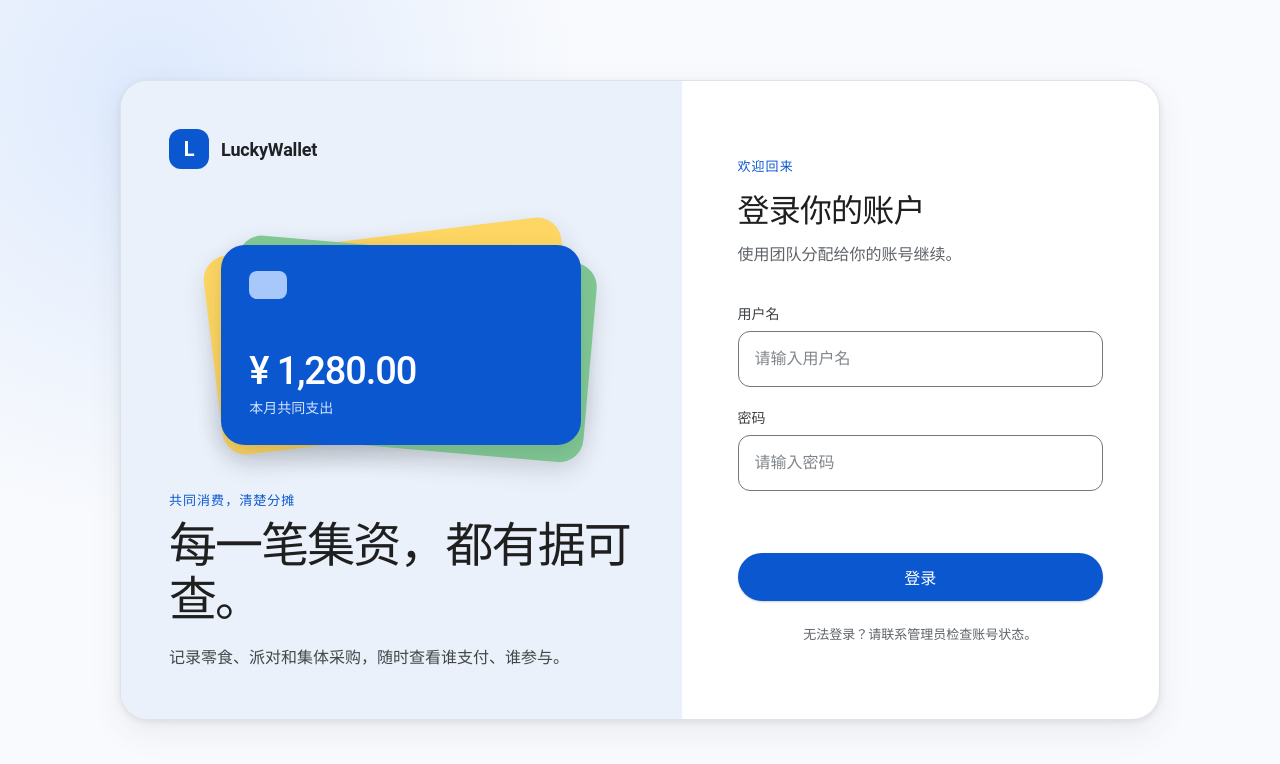
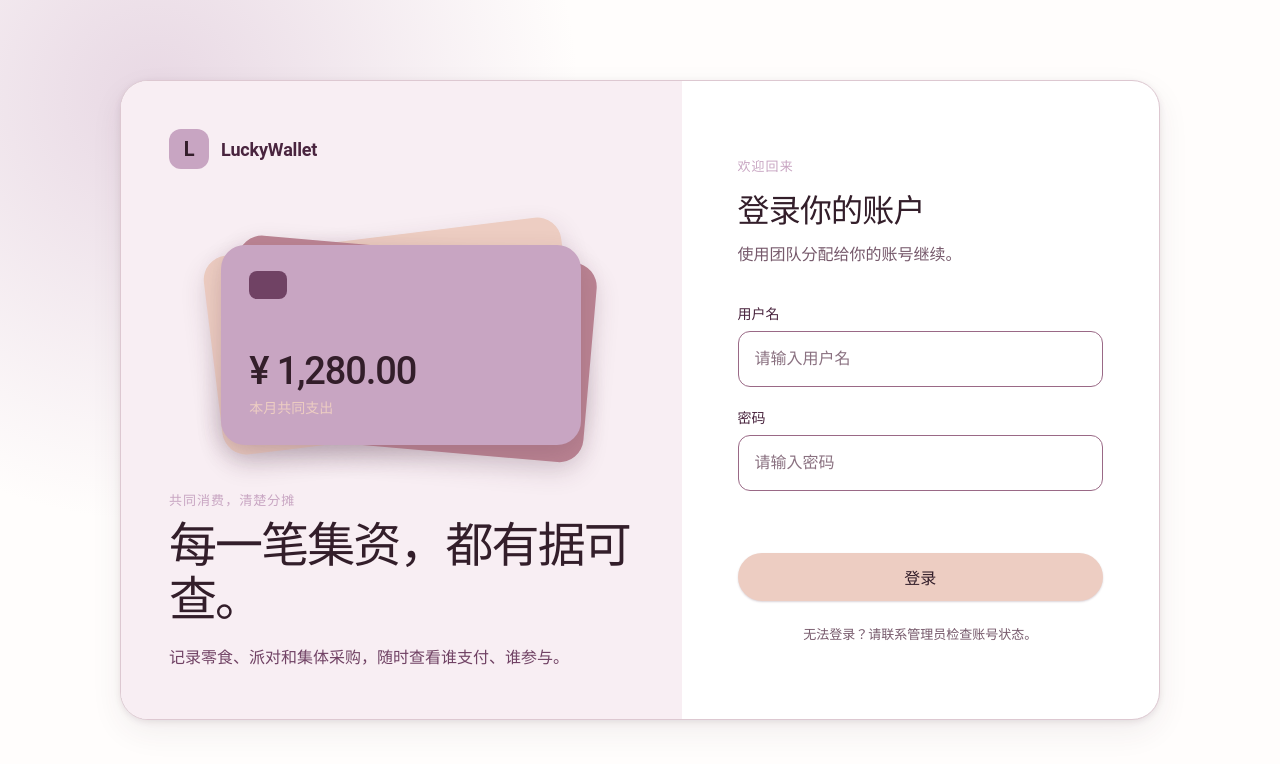
Before and after one commit to MakiWinster72/LuckyWallet, a React app in the folder frontend/: page /login in a window 1280 px wide. Shown: the top 764 px of the page. Built offline with nearby package versions, Linux system fonts and the light colour scheme; no server answers; the HTML template or start-up script is replaced by a standard one.

Commit message:
style(theme): apply documented color palette

```diff
--- a/frontend/src/index.css
+++ b/frontend/src/index.css
@@ -112,12 +112,12 @@ button:disabled {
 
 .wallet-card-back {
   transform: rotate(-7deg) translate(-8px, -10px);
-  background: var(--color-accent-yellow);
+  background: var(--color-wallet-back);
 }
 
 .wallet-card-middle {
   transform: rotate(5deg) translate(10px, 3px);
-  background: var(--color-accent-green);
+  background: var(--color-wallet-middle);
 }
 
 .wallet-card-front {
@@ -264,13 +264,13 @@ input:focus-visible {
 
 .primary-button {
   border: 0;
-  background: var(--color-primary);
-  color: var(--color-on-primary);
+  background: var(--color-accent);
+  color: var(--color-on-accent);
   box-shadow: 0 1px 2px var(--color-shadow-medium);
 }
 
 .primary-button:hover:not(:disabled) {
-  background: var(--color-primary-hover);
+  background: var(--color-accent-hover);
   box-shadow: 0 2px 5px var(--color-shadow-strong);
 }
 
--- a/frontend/src/styles/colors.css
+++ b/frontend/src/styles/colors.css
@@ -1,38 +1,44 @@
 :root {
-  /* Brand */
-  --color-primary: #0b57d0;
-  --color-primary-hover: #0842a0;
-  --color-on-primary: #ffffff;
-  --color-primary-container: #d3e3fd;
-  --color-primary-container-soft: rgb(211 227 253 / 72%);
-  --color-on-primary-container: #a8c7fa;
+  color-scheme: light;
 
-  /* Supporting wallet colors */
-  --color-accent-yellow: #fdd663;
-  --color-accent-green: #81c995;
+  /* Brand palette from docs/color design.md */
+  --color-primary: #c8a5c2;
+  --color-primary-hover: #9a6986;
+  --color-on-primary: #331e2a;
+  --color-primary-container: #edcdc2;
+  --color-primary-container-soft: rgb(200 165 194 / 42%);
+  --color-on-primary-container: #704264;
+  --color-secondary: #9a6986;
+  --color-accent: #edcdc2;
+  --color-accent-hover: #dbafa0;
+  --color-on-accent: #331e2a;
+
+  /* Wallet illustration */
+  --color-wallet-back: #edcdc2;
+  --color-wallet-middle: #bb8493;
 
   /* Surfaces */
   --color-surface: #ffffff;
-  --color-surface-page: #f8fafd;
-  --color-surface-container: #f0f4f9;
-  --color-surface-highlight: #eaf1fb;
-  --color-surface-hover: #ecf3fe;
+  --color-surface-page: #fffdfc;
+  --color-surface-container: #f8f0f3;
+  --color-surface-highlight: #f8eef3;
+  --color-surface-hover: #f7e8e3;
 
   /* Text */
-  --color-text-primary: #1f1f1f;
-  --color-text-brand: #202124;
-  --color-text-secondary: #444746;
-  --color-text-muted: #5f6368;
-  --color-text-label: #3c4043;
-  --color-text-placeholder: #80868b;
+  --color-text-primary: #331e2a;
+  --color-text-brand: #49243e;
+  --color-text-secondary: #704264;
+  --color-text-muted: #76596b;
+  --color-text-label: #49243e;
+  --color-text-placeholder: #8a7180;
 
   /* Borders and states */
-  --color-border: #dde3ea;
-  --color-border-control: #747775;
-  --color-error: #b3261e;
-  --color-shadow-soft: rgb(60 64 67 / 8%);
-  --color-shadow-low: rgb(60 64 67 / 10%);
-  --color-shadow-medium: rgb(60 64 67 / 24%);
-  --color-shadow-strong: rgb(60 64 67 / 30%);
-  --color-wallet-shadow: rgb(32 33 36 / 12%);
+  --color-border: #ddc8d1;
+  --color-border-control: #9a6986;
+  --color-error: #a33d36;
+  --color-shadow-soft: rgb(73 36 62 / 7%);
+  --color-shadow-low: rgb(73 36 62 / 10%);
+  --color-shadow-medium: rgb(73 36 62 / 20%);
+  --color-shadow-strong: rgb(73 36 62 / 28%);
+  --color-wallet-shadow: rgb(73 36 62 / 16%);
 }
```
